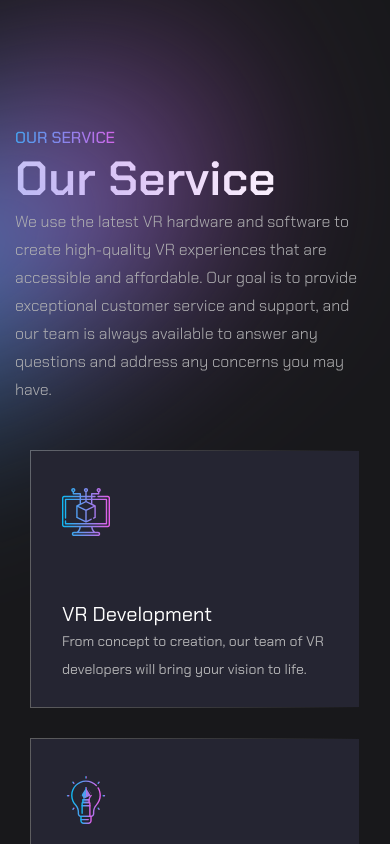
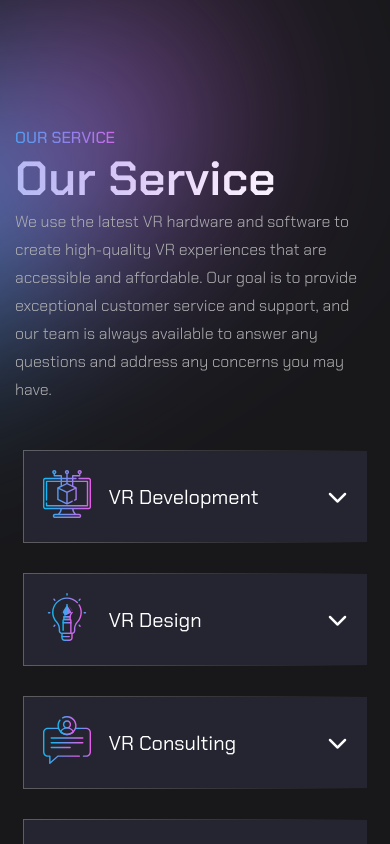
Before and after one commit to Kiryl1998/VRNas, a React (Vite) app: page / in a window 390 px wide. Shown: the part 3700-4544 px from the top of the page. Built offline with nearby package versions, Linux system fonts and the light colour scheme.

Commit message:
add animation cardService

```diff
--- a/src/components/cards/sectionService/ServiceCard.module.css
+++ b/src/components/cards/sectionService/ServiceCard.module.css
@@ -13,7 +13,6 @@
     linear-gradient(90deg, rgba(255, 255, 255, 0.3) 0, transparent 100%);
   padding: 38px 32px 25px;
   height: 100%;
-  z-index: 2;
 }
 .wrapCard:nth-child(2) {
   top: 60px;
@@ -131,5 +130,60 @@
 @media screen and (max-width: 769px) {
   .wrapCard {
     flex: 1 1 100%;
+    padding: 0 7.5px;
+    z-index: 1;
+  }
+  .serviceCard {
+    padding: 20px;
+    z-index: 2;
+  }
+  .serviceCard::before {
+    z-index: 1;
+  }
+  .serviceCard_top {
+    position: relative;
+    display: flex;
+    align-items: center;
+    gap: 18px;
+    z-index: 3;
+  }
+  .serviceCard_top::after {
+    content: '\f078';
+    font-family: 'Font Awesome 6 Free';
+    display: block;
+    font-size: 20px;
+    transition: 0.3s ease 0s;
+  }
+  .serviceCard .activeArrowBtn::after {
+    transform: rotateX(180deg);
+  }
+  .img_service {
+    margin: 0;
+  }
+  .card_title {
+    flex: 1 1 auto;
+  }
+
+  .btnCard {
+    position: relative;
+    visibility: visible;
+    opacity: 1;
+    padding: 0;
+    justify-content: left;
+    margin-top: 20px;
+  }
+  .description_wrap {
+    display: block;
+    opacity: 1;
+    visibility: visible;
+    max-height: 217px;
+    transition: max-height 0.2s ease-out;
+    overflow: hidden;
+  }
+  .description_hiden {
+    visibility: hidden;
+    opacity: 0;
+    max-height: 0;
+    transition: max-height 0.3s ease 0s;
   }
 }
--- a/src/components/cards/sectionService/ServiceCard.tsx
+++ b/src/components/cards/sectionService/ServiceCard.tsx
@@ -1,3 +1,4 @@
+import { useState } from 'react';
 import ButtonTransparent from '../../Button/ButtonTransparent';
 import stylesServiceCard from './ServiceCard.module.css';
 interface Props {
@@ -7,10 +8,17 @@ interface Props {
 }
 
 const ServiceCard: React.FC<Props> = ({ title, description, url }) => {
+  const [active, setActive] = useState(false);
   return (
     <div className={stylesServiceCard.wrapCard}>
       <div className={stylesServiceCard.serviceCard}>
-        <div>
+        <div
+          className={[
+            stylesServiceCard.serviceCard_top,
+            active && stylesServiceCard.activeArrowBtn,
+          ].join(' ')}
+          onClick={() => setActive(!active)}
+        >
           <div className={stylesServiceCard.img_service}>
             <img src={url} alt="" />
           </div>
@@ -24,7 +32,12 @@ const ServiceCard: React.FC<Props> = ({ title, description, url }) => {
             {title}
           </div>
         </div>
-        <div>
+        <div
+          className={[
+            stylesServiceCard.description_wrap,
+            !active ? stylesServiceCard.description_hiden : '',
+          ].join(' ')}
+        >
           <div className={stylesServiceCard.description_card}>
             <p className={['body_2', stylesServiceCard.active].join(' ')}>
               {description}
--- a/src/index.css
+++ b/src/index.css
@@ -1,4 +1,5 @@
 @import url('https://fonts.googleapis.com/css2?family=Chakra+Petch:ital,wght@0,300;0,400;0,500;0,600;0,700;1,300;1,400;1,500;1,600;1,700&display=swap');
+@import url('https://cdnjs.cloudflare.com/ajax/libs/font-awesome/6.5.0/css/solid.min.css');
 @import url(./globalStyles/gloval.css);
 @import url(./globalStyles/variables.css);
 @import url(./globalStyles/Text.css);
```
